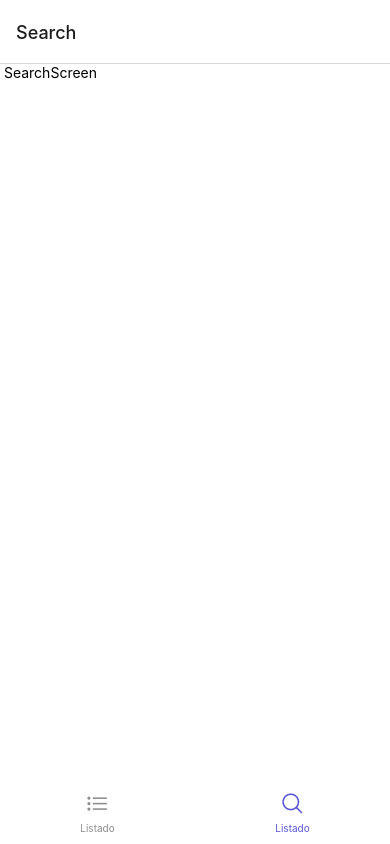
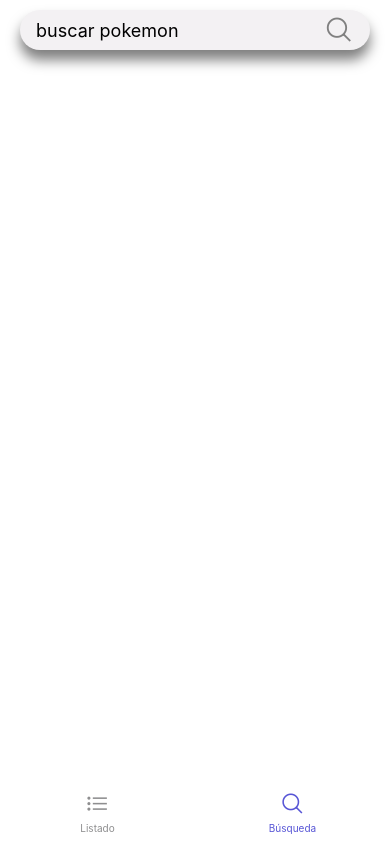
Before and after one commit to johan50693/react_native_pokedex, a React Native app: screen /Search in a window 390 px wide. Built offline with nearby package versions, Linux system fonts and the light colour scheme; no server answers.

Commit message:
Se agrega componente Search para hacer la busqueda

```diff
--- /dev/null
+++ b/src/components/SearchInput.tsx
@@ -0,0 +1,58 @@
+/* eslint-disable prettier/prettier */
+import React from 'react';
+import { Platform, StyleSheet, TextInput } from 'react-native';
+import { View, Text } from 'react-native';
+import Icon from 'react-native-vector-icons/Ionicons';
+
+export const SearchInput = () => {
+  return (
+      <View style={styles.container}>
+        <View style={styles.textBackground}  >
+          <TextInput
+            placeholder="buscar pokemon"
+            style={{
+              ...styles.textInput,
+              top: (Platform.OS === 'ios') ? 0 : 2,
+            }}
+            autoCapitalize="none"
+            autoCorrect= {false}
+          />
+
+          <Icon
+            name="search-outline"
+            color= "grey"
+            size={30}
+          />
+        </View>
+      </View>
+  );
+};
+
+const styles = StyleSheet.create({
+    container: {
+      // backgroundColor: 'red',
+    },
+    textBackground: {
+      backgroundColor: '#f3f1f3',
+      borderRadius: 50,
+      height: 40,
+      paddingHorizontal: 20,
+      justifyContent: 'center',
+      alignItems: 'center',
+      flexDirection: 'row',
+      shadowColor: '#000',
+      shadowOffset: {
+        width: 0,
+        height: 10,
+      },
+      shadowOpacity: 0.51,
+      shadowRadius: 13.16,
+
+      elevation: 20,
+    },
+    textInput: {
+      flex: 1,
+      fontSize: 18,
+      top: 1,
+    },
+});
--- a/src/navigator/Tabs.tsx
+++ b/src/navigator/Tabs.tsx
@@ -4,7 +4,6 @@
 import {SearchScreen} from '../screens/SearchScreen';
 import { Navigator } from './Navigator';
 import { Platform } from 'react-native';
-import { styles } from '../theme/appTheme';
 import Icon from 'react-native-vector-icons/Ionicons';
 
 const Tab = createBottomTabNavigator();
@@ -28,6 +27,7 @@
           position: 'absolute',
           backgroundColor: 'rgba(255,255,255,0.9)',
         },
+        headerShown: false,
       }}
     >
       <Tab.Screen
@@ -47,7 +47,7 @@
           name="Search"
           component={SearchScreen}
           options={{
-            tabBarLabel: 'Listado',
+            tabBarLabel: 'Búsqueda',
             tabBarIcon: ({color}) => (
                       <Icon
                             name="search-outline"
--- a/src/screens/SearchScreen.tsx
+++ b/src/screens/SearchScreen.tsx
@@ -1,11 +1,20 @@
 /* eslint-disable prettier/prettier */
 import React from 'react';
-import { View, Text } from 'react-native';
+import { View, Text, Platform } from 'react-native';
+import { useSafeAreaInsets } from 'react-native-safe-area-context';
+import { SearchInput } from '../components/SearchInput';
 
 export const SearchScreen = () => {
+
+  const {top} = useSafeAreaInsets();
+
   return (
-      <View>
-        <Text> SearchScreen </Text>
+      <View style={{
+        flex: 1,
+        marginTop: (Platform.OS === 'ios') ? top : top + 10,
+        marginHorizontal: 20,
+      }}>
+        <SearchInput />
       </View>
   );
 };
```
